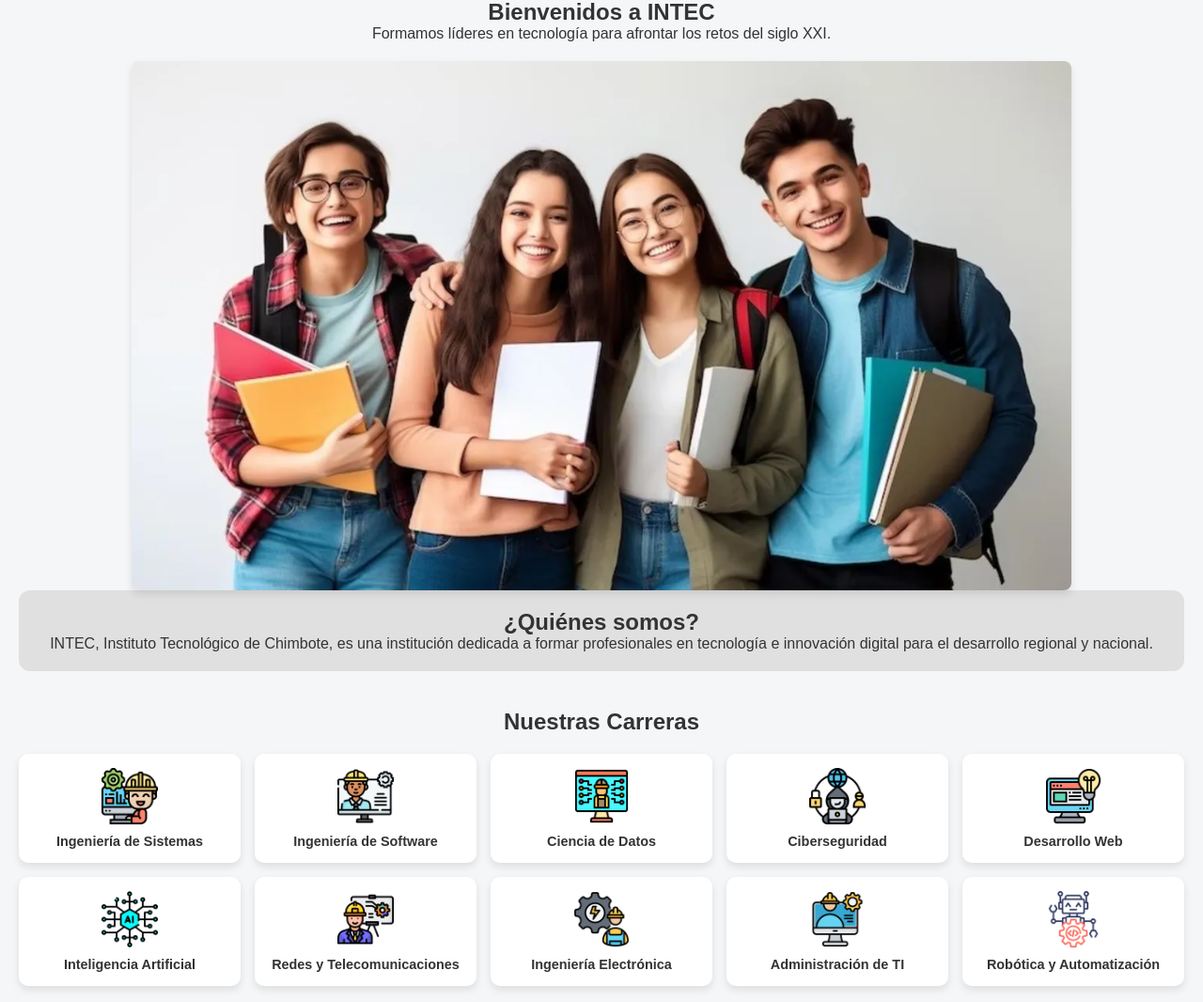
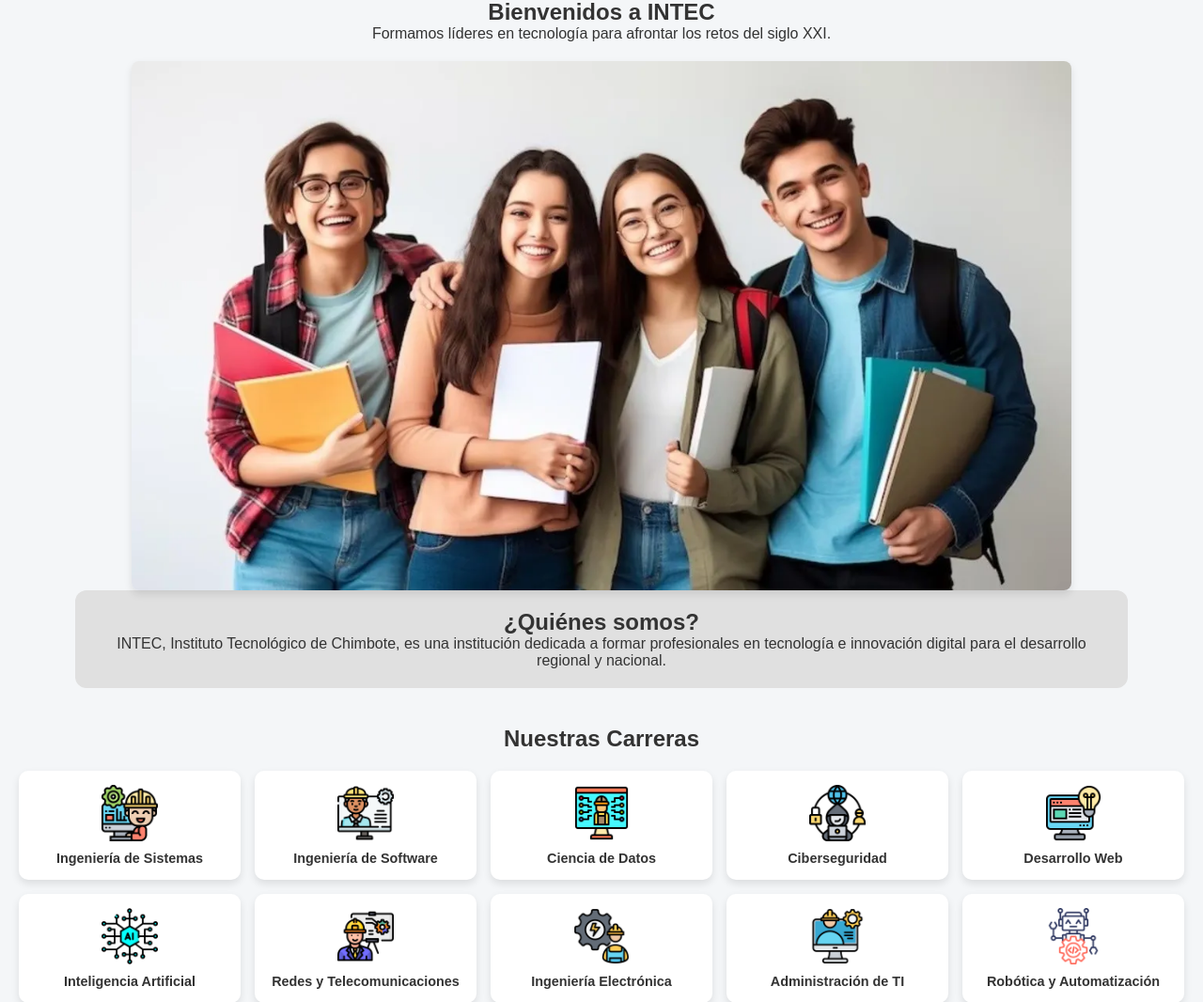
Before and after one commit to MassielSanchez/TrabajoWeb, a PHP site: page / in a window 1280 px wide. Shown: the part 81-1147 px from the top of the page at 94% size. Run offline with PHP 8.4, Linux system fonts and the light colour scheme.

Commit message:
correccion de margen de bienvenida

```diff
--- a/css/index.css
+++ b/css/index.css
@@ -119,6 +119,8 @@ body {
 .bienvenida {
   text-align: center;
   margin-bottom: 30px;
+  margin-left: 60px;
+  margin-right: 60px;
 }
 
 .bloque-info {
```
